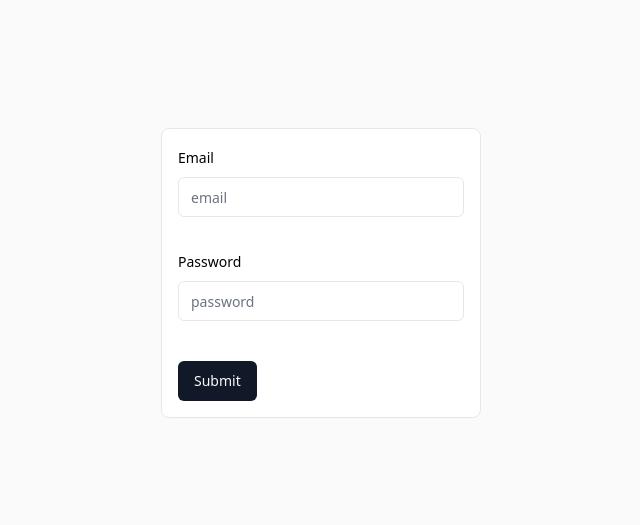
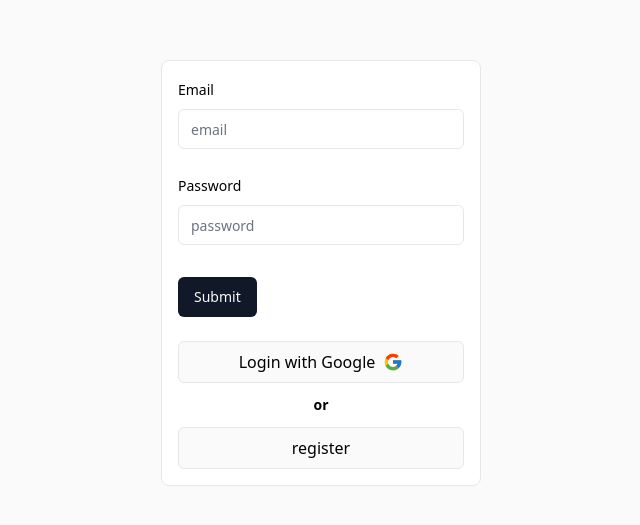
Before and after one commit to omerozceylan/chat-supabase, a Next.js app: page /auth/login in a window 1280 px wide. Shown: the part 127-652 px from the top of the page, without its empty margins (319-959 px from the left). Built offline with nearby package versions, Linux system fonts and the light colour scheme; no server answers.

Commit message:
feat: login page design updated

```diff
--- a/src/app/auth/login/page.tsx
+++ b/src/app/auth/login/page.tsx
@@ -2,6 +2,8 @@
 
 import { zodResolver } from "@hookform/resolvers/zod";
 import { useForm } from "react-hook-form";
+import { FcGoogle } from "react-icons/fc";
+
 import * as z from "zod";
 
 import { Button } from "@/components/ui/button";
@@ -43,10 +45,11 @@ export default function Login() {
   return (
     <div className="min-h-screen p-4 bg-zinc-50 flex justify-center items-center">
       {" "}
+      <div>
         <Form {...form}>
           <form
             onSubmit={form.handleSubmit(onSubmit)}
-          className="space-y-8 bg-white text-black p-4 w-80 rounded-lg border "
+            className="space-y-6 bg-white text-black p-4 w-80 rounded-lg border "
           >
             <FormField
               control={form.control}
@@ -85,9 +88,21 @@ export default function Login() {
                 </FormItem>
               )}
             />
-          <Button type="submit">Submit</Button>
+            <Button className="" type="submit">
+              Submit
+            </Button>
+            <div className="flex flex-col justify-center items-center gap-3">
+              <button className="w-full flex items-center rounded-md gap-2 bg-zinc-50 hover:bg-white border p-2 justify-center">
+                Login with Google <FcGoogle className="w-5 h-5" />
+              </button>
+              <span className="font-semibold text-sm">or</span>
+              <button className="w-full flex items-center rounded-md gap-2 bg-zinc-50 hover:bg-white border p-2 justify-center ">
+                register
+              </button>
+            </div>
           </form>
         </Form>
       </div>
+    </div>
   );
 }
--- a/src/app/auth/page.tsx
+++ b/src/app/auth/page.tsx
@@ -5,7 +5,7 @@ export default function Auth() {
     <div className="bg-zinc-50 flex justify-center  items-center h-screen text-black">
       <div className="bg-white p-4 flex flex-col gap-4 rounded-md border">
         To reach chats you have to login.
-        <div className="flex justify-end gap-4 item">
+        <div className="flex justify-end gap-4 items-center">
           <Link href={"/auth/login"}>
             <button className="">login</button>
           </Link>
--- a/src/components/Room/RoomListContainer/RoomListContainer.tsx
+++ b/src/components/Room/RoomListContainer/RoomListContainer.tsx
@@ -6,6 +6,7 @@ import { useEffect, useState } from "react";
 import { FiPlusSquare } from "react-icons/fi";
 import { MainContext } from "@/Context";
 import { useContext } from "react";
+import Link from "next/link";
 
 export default function RoomListContainer() {
   const {
@@ -39,9 +40,11 @@ export default function RoomListContainer() {
           <div className="bg-red-400 rounded-lg text-sm mx-4 p-2">
             You must be logged in to reach your rooms. Or check your connection.
           </div>
-          <button className="bg-black text-white w-24 px-2 py-1 rounded-md hover:bg-slate-400">
-            Login
-          </button>
+          <Link href={"/auth"}>
+            <button className="bg-black text-white w-24 px-2 py-1 rounded-md hover:bg-slate-800">
+              Login
+            </button>
+          </Link>
         </div>
       )}
       {user && !roomLoading && !userAttendedRooms.length > 0 && (
```
Lines whose indentation alone changed are shown as unchanged.
